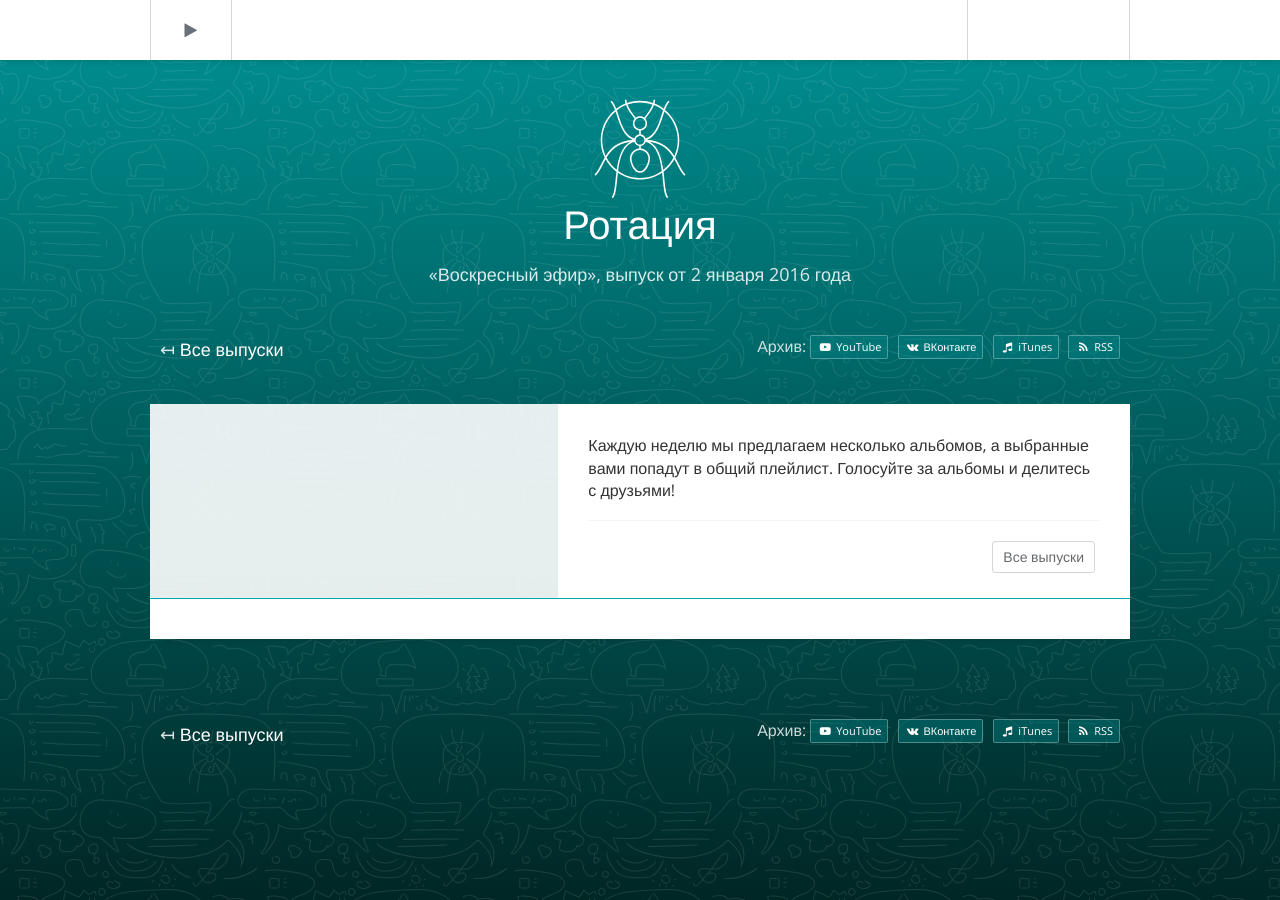
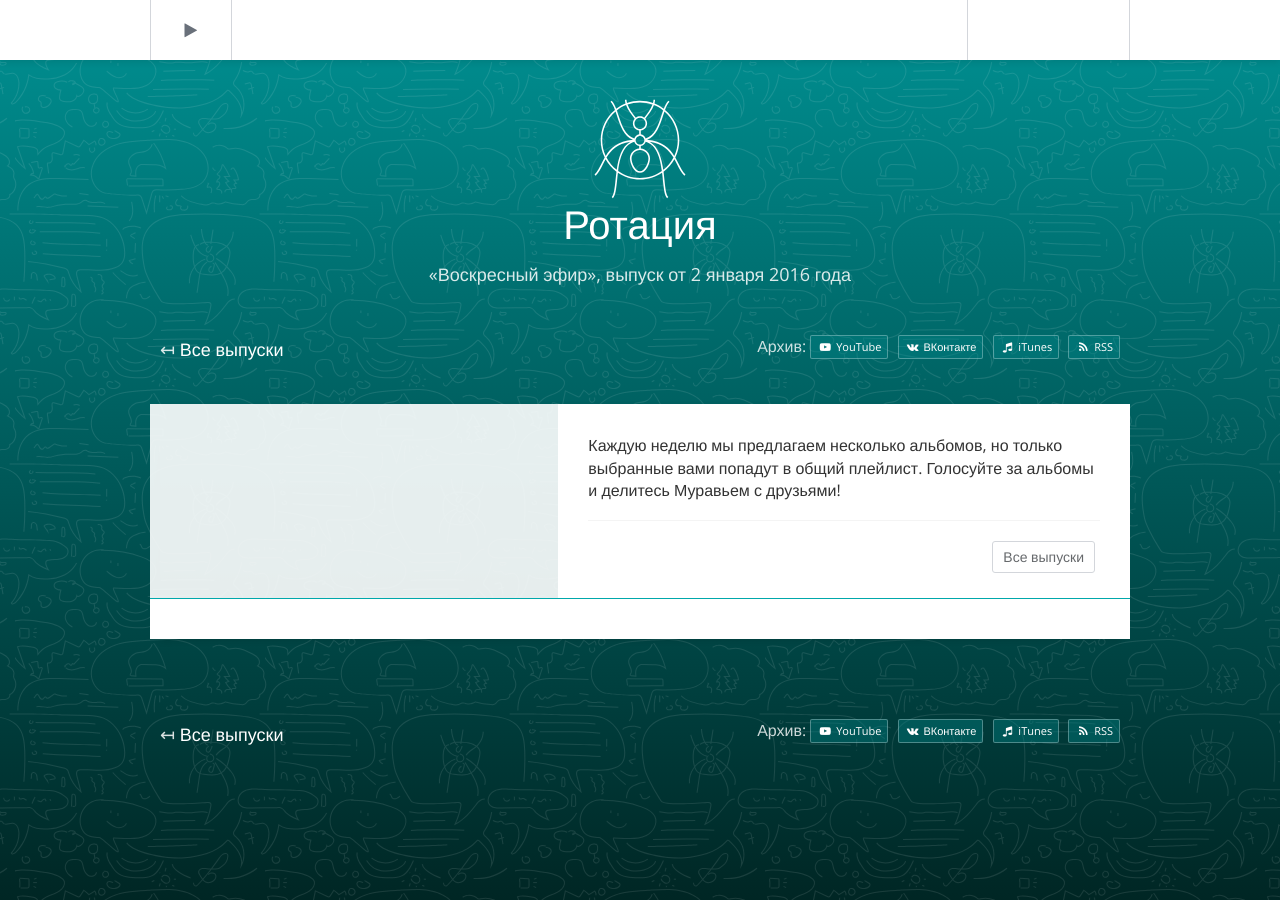
Before and after one commit to tretten/site-moonant, a Jekyll site: the page built from _posts/rotation/2016-01-02-ротация.md, in a window 1280 px wide and 900 px high, scrolled down 187 px. Built offline with Jekyll 4.4.1, drawn with Linux system fonts in a browser that asks for light colours; nearby versions of some CDN libraries; a script that is not in the unit is left out; comment, search, counter and statistics services are not loaded.

Commit message:
ротация

```diff
--- a/_posts/rotation/2016-01-02-ротация.md
+++ b/_posts/rotation/2016-01-02-ротация.md
@@ -11,4 +11,4 @@ album-6:    Steve Vai / <strong>Passion & Warfare</strong> (1990)
 
 ---
 
-Каждую неделю мы предлагаем несколько альбомов, а выбранные вами попадут в общий плейлист. Голосуйте за альбомы и делитесь с друзьями!
+Каждую неделю мы предлагаем несколько альбомов, но только выбранные вами попадут в общий плейлист. Голосуйте за альбомы и делитесь Муравьем с друзьями!
--- a/index.html
+++ b/index.html
@@ -40,7 +40,7 @@ title: Home
                         {{ post.album-6 }}</li>{% endif %}
                 </dl>
                 <hr/>
-                <p>Каждую неделю мы предлагаем несколько альбомов, а выбранные вами попадут в общий плейлист. Голосуйте!</p>
+                <p>{{ post.content }}</p>
                 {% endfor %}
                 {% include share.html %}
             </div>
```
